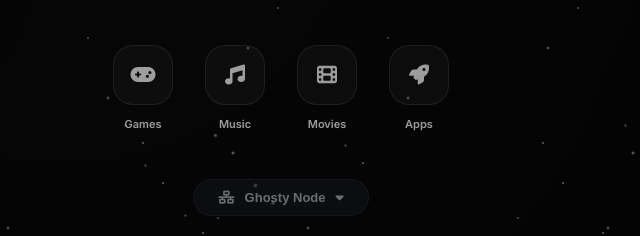
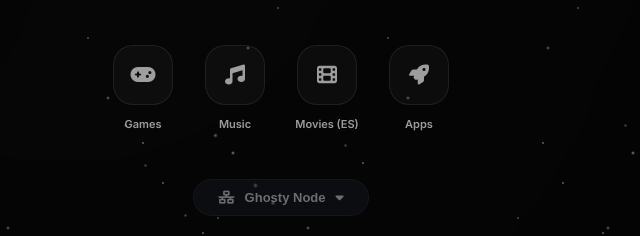
Before and after one commit to cocotimbogamingking-bit/ghosty, a website: page static/index.html in a window 1280 px wide. Shown: the part 397-633 px from the top of the page, 387-1027 px from the left. Drawn offline with Linux system fonts and the light colour scheme.

Commit message:
Replace Tubi with Vix to fix geo-blocks and focus on Spanish content

```diff
--- a/static/index.html
+++ b/static/index.html
@@ -329,9 +329,9 @@
           <div class="home-app-icon"><i class="fa-solid fa-music"></i></div>
           <span>Music</span>
         </a>
-        <a href="#" class="home-app-btn" onclick="event.preventDefault(); go('https://tubitv.com');">
+        <a href="#" class="home-app-btn" onclick="event.preventDefault(); go('https://vix.com');">
           <div class="home-app-icon"><i class="fa-solid fa-film"></i></div>
-          <span>Movies</span>
+          <span>Movies (ES)</span>
         </a>
         <a href="/./b" class="home-app-btn">
           <div class="home-app-icon"><i class="fa-solid fa-rocket"></i></div>
```
